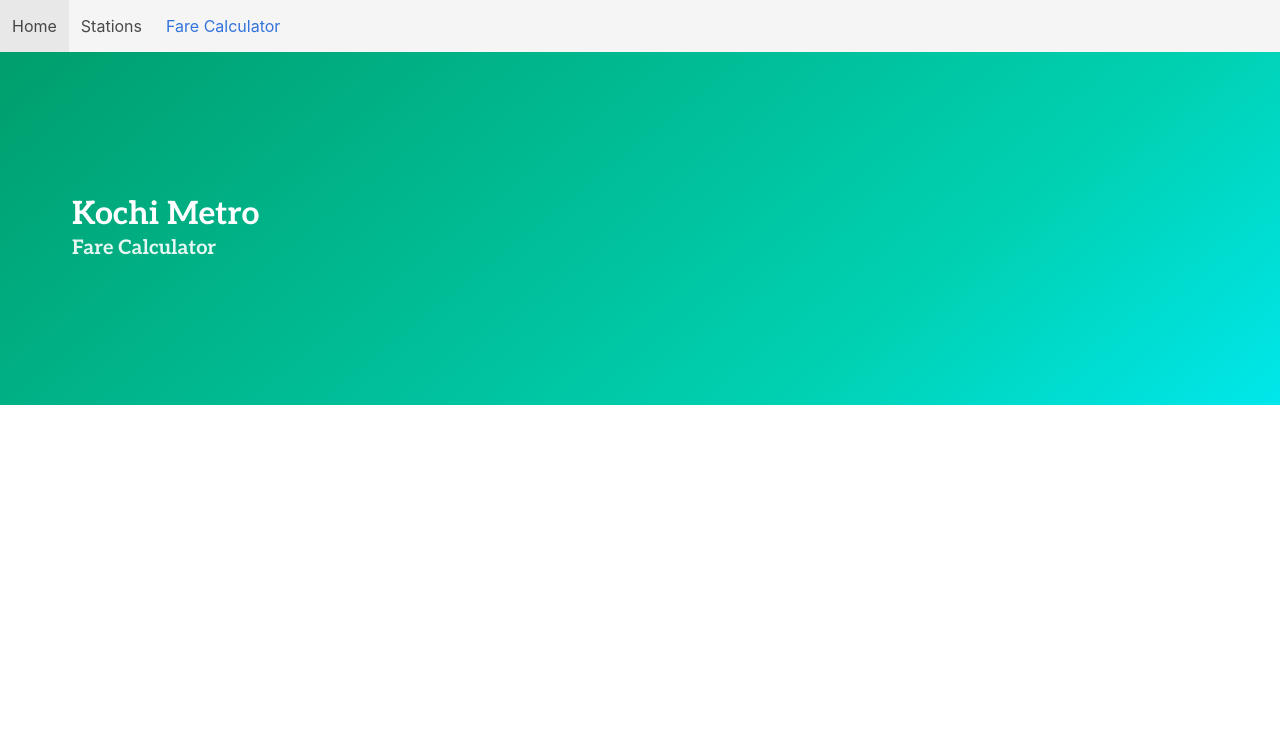
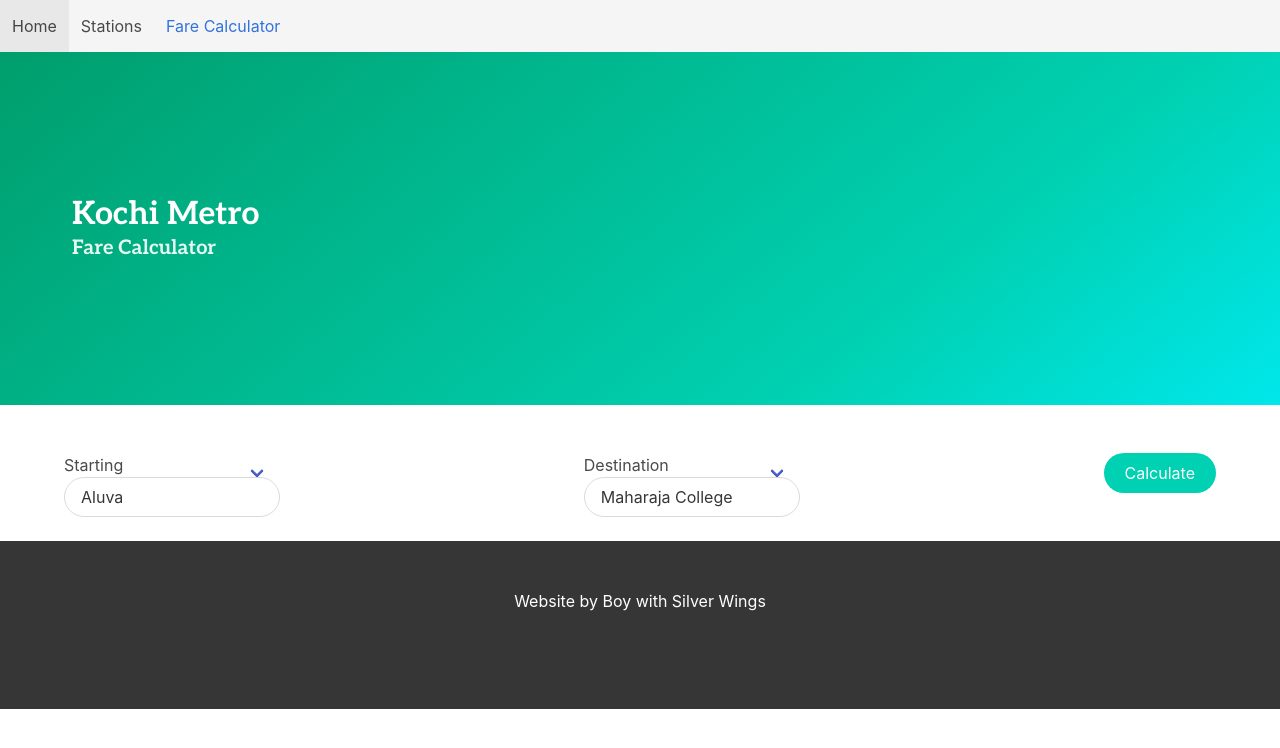
Before and after one commit to agneym/metro-workshop-app, a React (Create React App) app in the folder app/: page /fare in a window 1280 px wide. Shown: the top 748 px of the page. Built offline with nearby package versions, Linux system fonts and the light colour scheme.

Commit message:
calculate fare from stations

```diff
--- a/app/src/components/Fare.js
+++ b/app/src/components/Fare.js
@@ -1,11 +1,61 @@
-import React from "react";
+import React, { useState } from "react";
 
+import stationData from "../data/stations";
+import fareData from "../data/fareDetail";
 import Header from "./Header";
+import Footer from "./Footer";
 
 function Fare() {
+  const [starting, setStarting] = useState("ALVA");
+  const [destination, setDestination] = useState("MACE");
+  const [fare, setFare] = useState("");
+  const calculateFare = event => {
+    event.preventDefault();
+    const result = fareData.find(
+      station => station.originId === starting && station.destId === destination
+    );
+    const resultingFare = result.fare;
+    setFare(resultingFare);
+  };
   return (
     <main>
       <Header subtitle="Fare Calculator" />
+      <section className="section">
+        <form className="container level" onSubmit={calculateFare}>
+          <div className="select is-rounded">
+            <label htmlFor="">Starting</label>
+            <select
+              value={starting}
+              onChange={event => setStarting(event.target.value)}
+            >
+              {stationData.map(station => (
+                <option value={station.stop_id}>{station.stop_name}</option>
+              ))}
+            </select>
+          </div>
+          <div className="select is-rounded">
+            <label htmlFor="">Destination</label>
+            <select
+              value={destination}
+              onChange={event => setDestination(event.target.value)}
+            >
+              {stationData.map(station => (
+                <option value={station.stop_id}>{station.stop_name}</option>
+              ))}
+            </select>
+          </div>
+          <div>
+            <button className="button is-primary is-rounded">Calculate</button>
+          </div>
+        </form>
+        {fare && (
+          <div className="container section">
+            <h2 className="subtitle">Your fare is</h2>
+            <h1 className="title has-text-success">₹ {fare}</h1>
+          </div>
+        )}
+      </section>
+      <Footer />
     </main>
   );
 }
```
